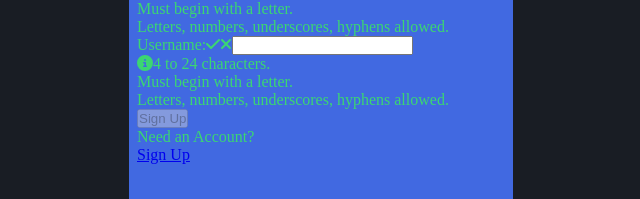
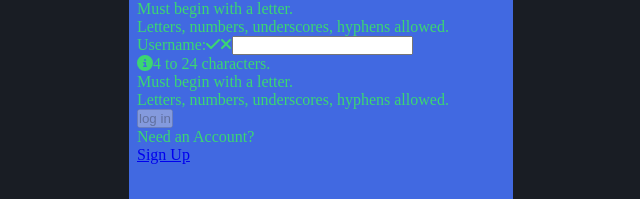
Before and after one commit to tahrer007/E-Penny-Bank, a React (Create React App) app in the folder client/: page /Login in a window 1280 px wide. Shown: the part 152-351 px from the top of the page, without its empty margins (319-959 px from the left). Built offline with nearby package versions, Linux system fonts and the light colour scheme.

Commit message:
fix error

```diff
--- a/client/src/components/pages/login/LogIn.jsx
+++ b/client/src/components/pages/login/LogIn.jsx
@@ -141,7 +141,7 @@ const LogIn = () => {
             />
 
             <button disabled={!validName || !pwd ? true : false}>
-              Sign Up
+             log in
             </button>
           </form>
 
```
